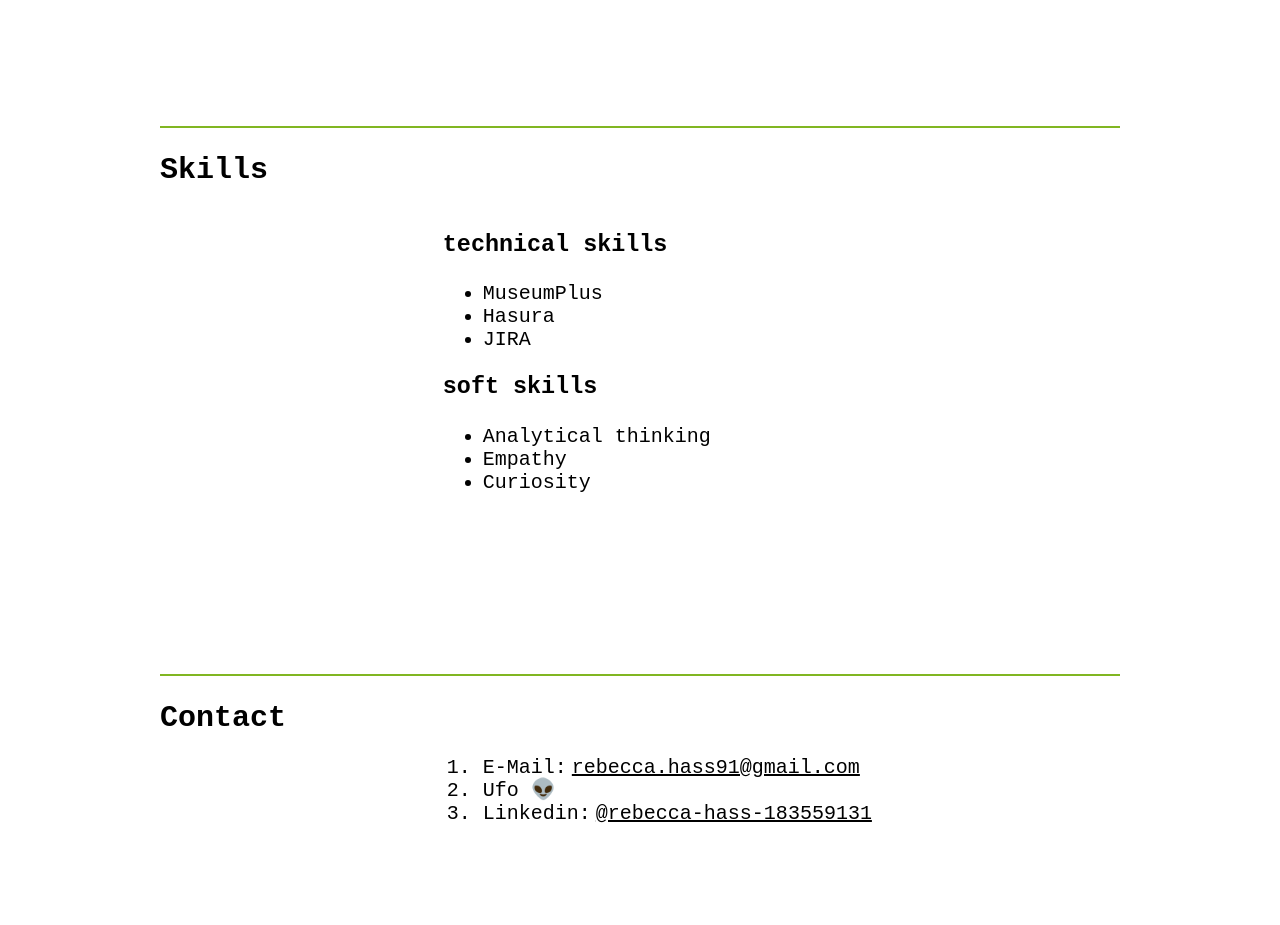
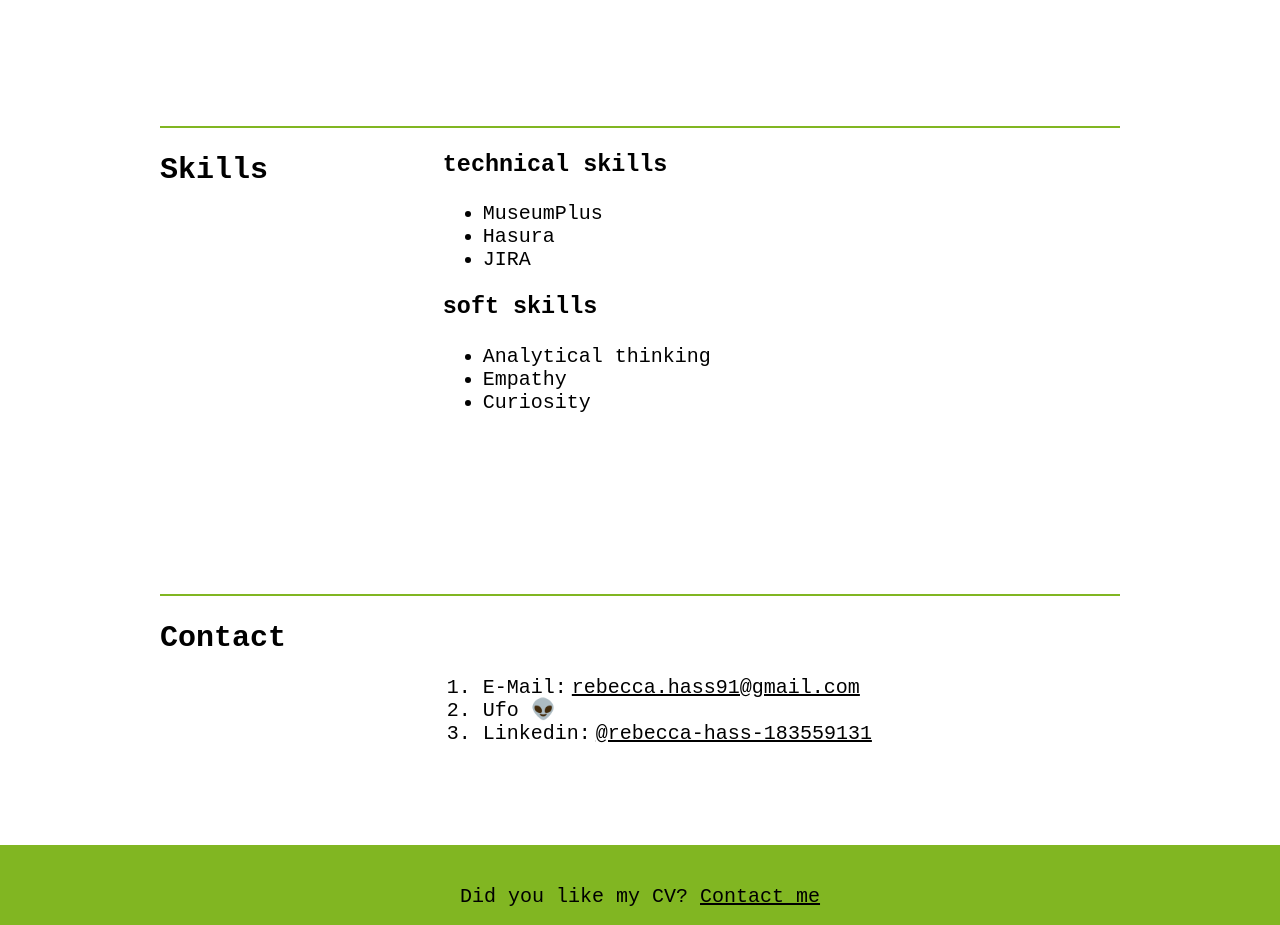
Before and after one commit to rhass14/personal-website, a plain HTML site: page index.html in a window 1280 px wide. Shown: the part 1320-2245 px from the top of the page. Drawn offline with nearby package versions, Linux system fonts and the light colour scheme.

Commit message:
init commit

```diff
--- a/index.html
+++ b/index.html
@@ -64,7 +64,7 @@
         </article>
         <article class="main-article" id="Skills">
             <h2 class="main-article-heading">Skills</h2>
-            <div class="main-article-content">
+            <div class="main-artidd cle-content">
                 <section>
                     <h3>technical skills</h3>
                     <ul>
--- a/style.css
+++ b/style.css
@@ -223,7 +223,7 @@ html {
   margin: 0;
 }
 
-/*Link Styling */
+/*Link Stylings */
 
 .nav-link {
   padding: 0.25rem 0.5rem;
```
Also changed, not shown: 1 other file.
